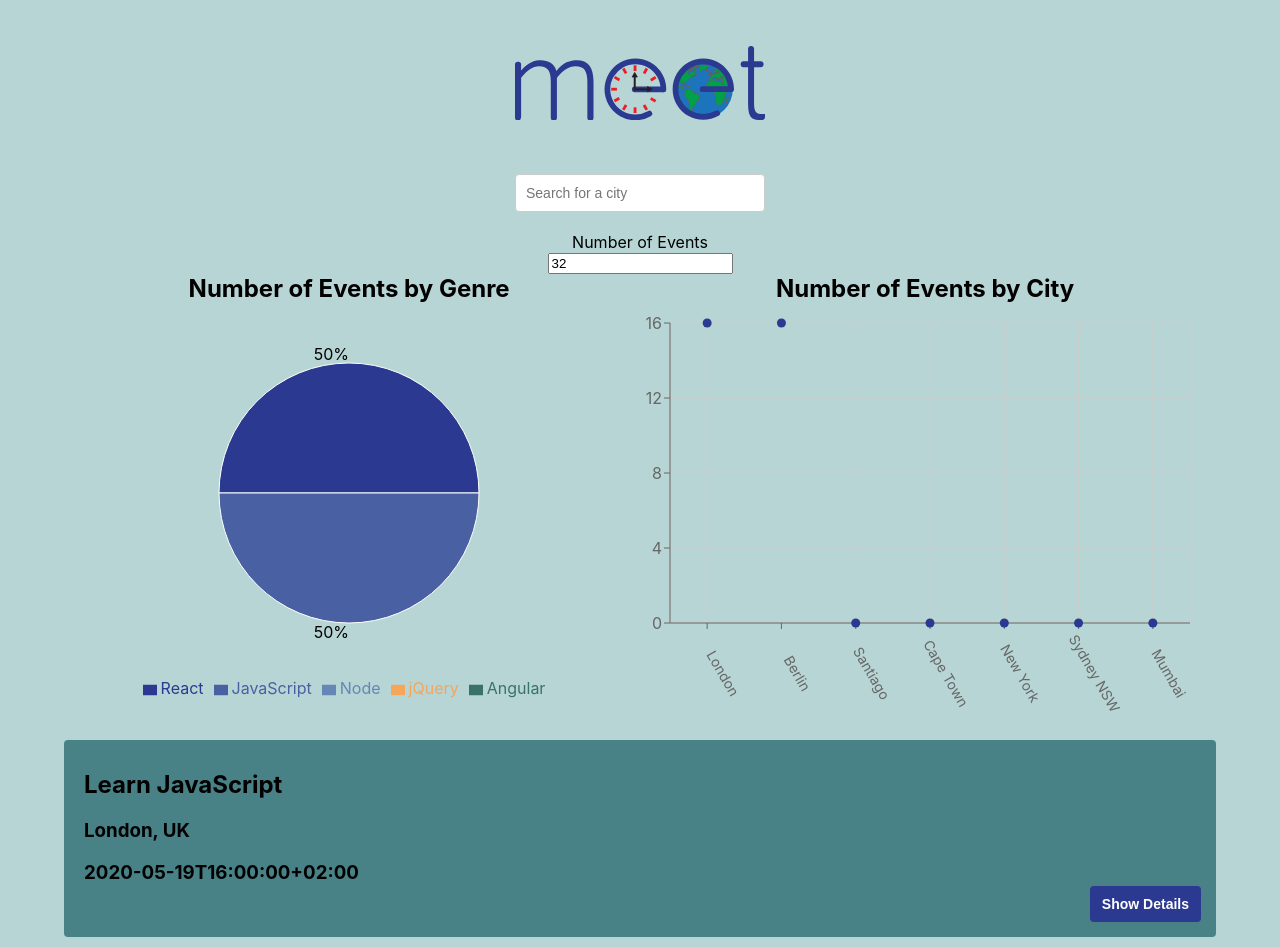
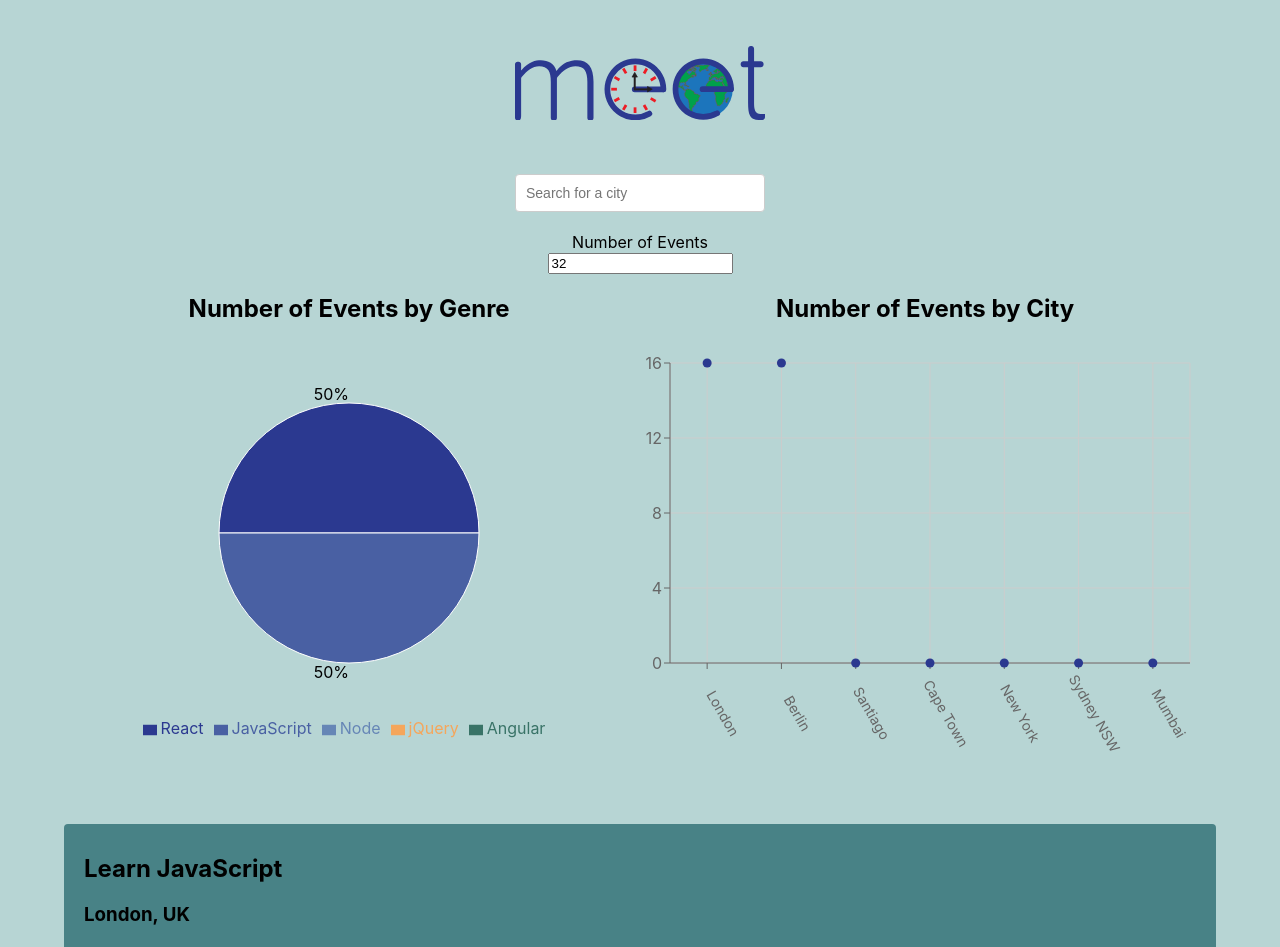
Before and after one commit to dangermouse121985/MEET, a React (Create React App) app: page / in a window 1280 px wide. Shown: the top 947 px of the page. Built offline with nearby package versions, Linux system fonts and the light colour scheme; the HTML template or start-up script is replaced by a standard one; what atatus-spa would draw is missing.

Commit message:
Updated the event details margins

```diff
--- a/src/App.css
+++ b/src/App.css
@@ -90,7 +90,7 @@ input[type="number"] {
 
 .event {
   background-color: var(--event-color);
-  padding: 10px 200px 35px 20px;
+  padding: 10px 200px 60px 20px;
   margin-bottom: 20px;
   text-align: left;
   border-radius: 4px;
@@ -126,13 +126,14 @@ input[type="number"] {
   width: 100%;
   display: grid;
   grid-template-columns: 1fr 1fr;
+  margin-bottom: 50px;
+}
+
+.recharts-responsive-container {
+  margin-bottom: 50px;
 }
 
 .recharts-surface {
-  margin: 0;
-}
-
-.chart-title {
   margin: 0;
 }
 
```
